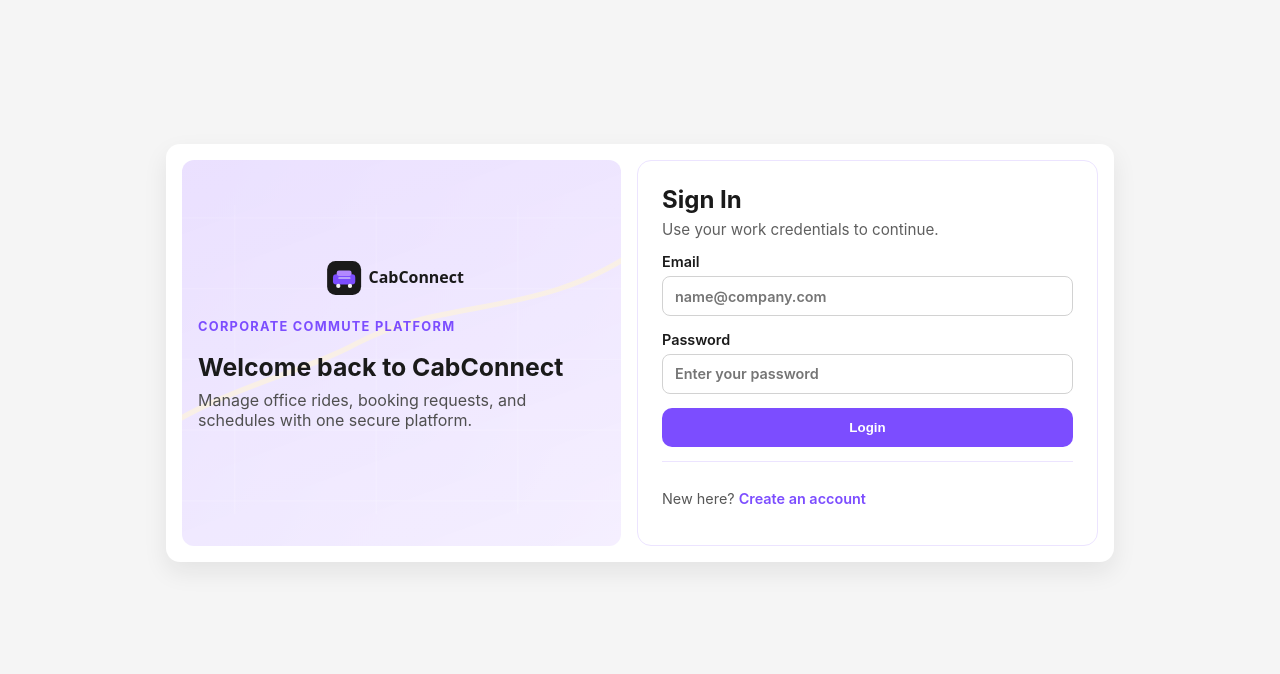
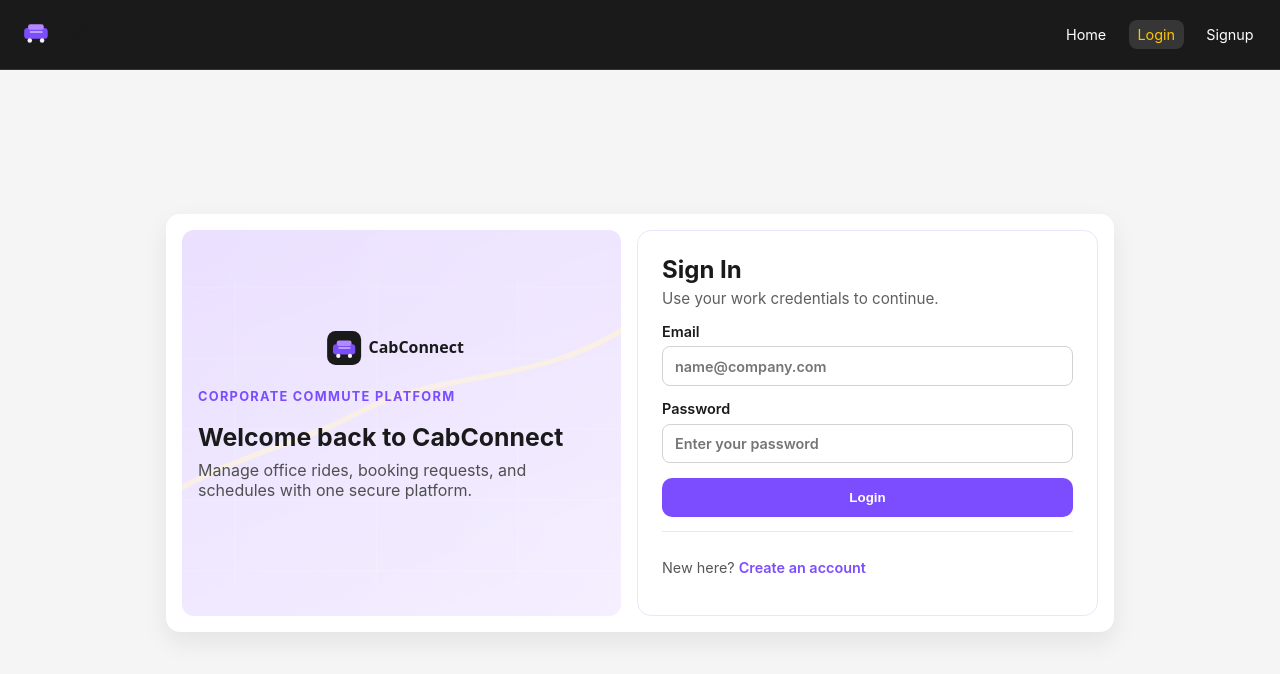
Before and after one commit to Lithvinsky/cab-service, a React (Vite) app in the folder frontend/: page /login in a window 1280 px wide. Shown: the top 674 px of the page. Built offline with nearby package versions, Linux system fonts and the light colour scheme; no server answers.

Commit message:
Show navbar on login and signup pages.
Keep primary navigation visible on auth routes so users can move between login, signup, and home without relying on direct URLs.

Co-authored-by: Cursor <cursoragent@cursor.com>

```diff
--- a/frontend/src/App.jsx
+++ b/frontend/src/App.jsx
@@ -16,7 +16,7 @@ function App() {
 
   return (
     <>
-      {!isAuthRoute && <Navbar />}
+      <Navbar />
       <Routes>
         <Route path="/" element={<HomePage />} />
         <Route path="/login" element={<LoginPage />} />
```
